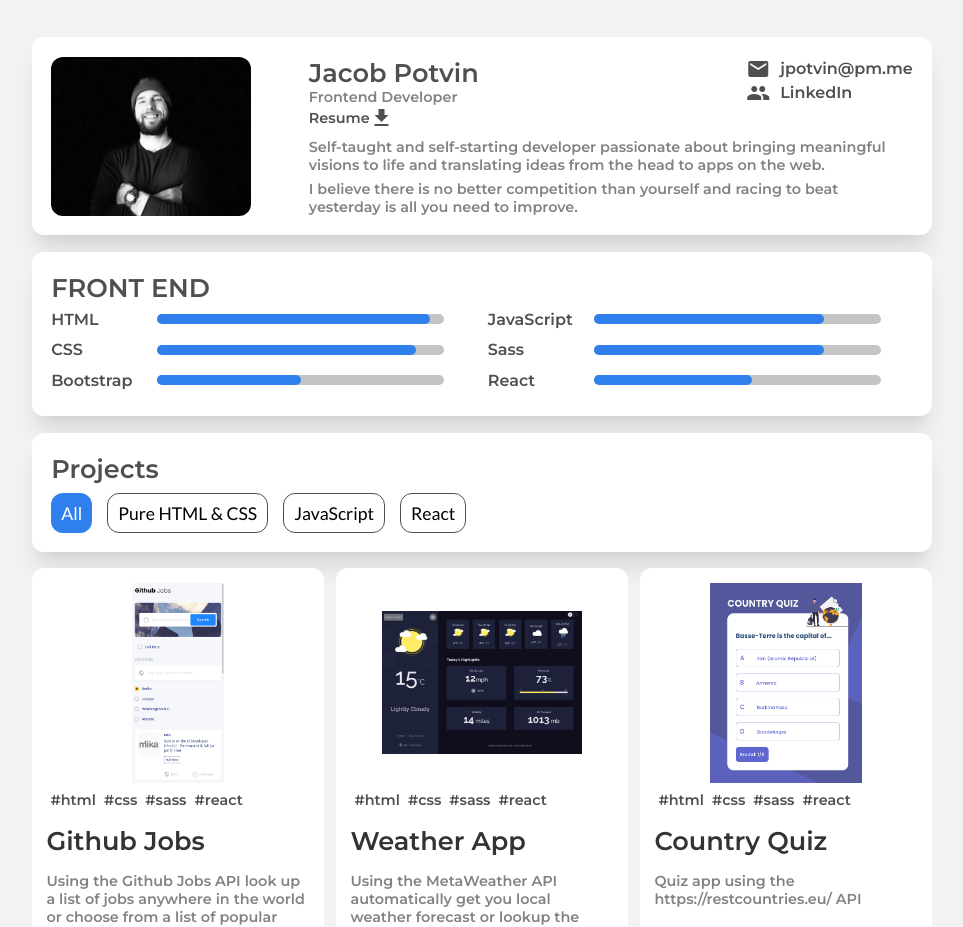
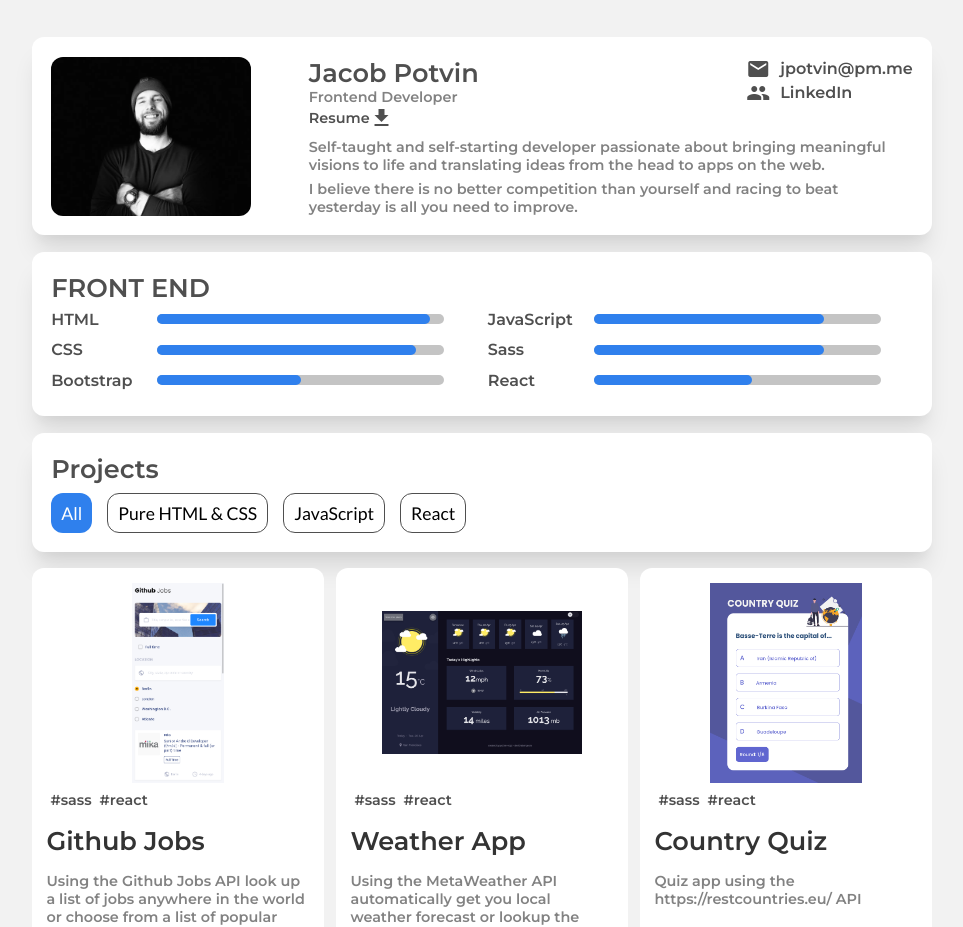
Before and after one commit to jpotvin-ezpz/personal-portfolio, a React (Create React App) app: page / in a window 1280 px wide. Shown: the top 927 px of the page, without its empty margins (158-1121 px from the left). Built offline with nearby package versions, Linux system fonts and the light colour scheme.

Commit message:
changing categorization for project filter

```diff
--- a/src/newProjectsList.jsx
+++ b/src/newProjectsList.jsx
@@ -11,7 +11,7 @@ function ProjectsList() {
       demo: 'https://succinct-snow.surge.sh/',
       code: 'https://github.com/jpotvin-ezpz/github-jobs',
       imgSrc: './pics/github-jobs.webp',
-      tagArr: ['html', 'css', 'sass', 'react'],
+      tagArr: ['sass', 'react'],
       id: 'github-jobs',
     },
     {
@@ -20,7 +20,7 @@ function ProjectsList() {
       demo: 'https://fragile-sink.surge.sh/',
       code: 'https://github.com/jpotvin-ezpz/weather-app',
       imgSrc: './pics/weather-app.webp',
-      tagArr: ['html', 'css', 'sass', 'react'],
+      tagArr: ['sass', 'react'],
       id: 'weather-app',
     },
     {
@@ -29,7 +29,7 @@ function ProjectsList() {
       demo: 'https://sable-badge.surge.sh/',
       code: 'https://github.com/jpotvin-ezpz/quiz-app',
       imgSrc: './pics/country-quiz.webp',
-      tagArr: ['html', 'css', 'sass', 'react'],
+      tagArr: ['sass', 'react'],
       id: 'country-quiz',
     },
     {
@@ -38,7 +38,7 @@ function ProjectsList() {
       demo: 'https://delirious-disgust.surge.sh/',
       code: 'https://github.com/jpotvin-ezpz/todo-app',
       imgSrc: './pics/todo-app.webp',
-      tagArr: ['html', 'css', 'sass', 'react'],
+      tagArr: ['sass', 'react'],
       id: 'todo-app',
     },
     {
@@ -47,7 +47,7 @@ function ProjectsList() {
       demo: 'https://vulgar-word.surge.sh/',
       code: 'https://github.com/jpotvin-ezpz/windbnb',
       imgSrc: './pics/windbnb.webp',
-      tagArr: ['html', 'css', 'sass', 'react'],
+      tagArr: ['sass', 'react'],
       id: 'windbnb',
     },
     {
@@ -56,7 +56,7 @@ function ProjectsList() {
       demo: 'https://codepen.io/jpotvin/pen/qBqgqdw',
       code: 'https://codepen.io/jpotvin/pen/qBqgqdw',
       imgSrc: './pics/pomodoro.webp',
-      tagArr: ['html', 'css', 'javascript', 'react'],
+      tagArr: ['javascript', 'react'],
       id: 'pomodoro',
     },
     {
@@ -65,7 +65,7 @@ function ProjectsList() {
       demo: 'https://codepen.io/jpotvin/pen/QWGzyrv',
       code: 'https://codepen.io/jpotvin/pen/QWGzyrv',
       imgSrc: './pics/calculator.webp',
-      tagArr: ['html', 'css', 'javascript', 'react'],
+      tagArr: ['javascript', 'react'],
       id: 'calc',
     },
     {
@@ -74,7 +74,7 @@ function ProjectsList() {
       demo: 'https://innocent-name.surge.sh/',
       code: 'https://github.com/jpotvin-ezpz/drum-machine',
       imgSrc: './pics/drum-machine.webp',
-      tagArr: ['html', 'css', 'javascript', 'react'],
+      tagArr: ['javascript', 'react'],
       id: 'drums',
     },
     {
@@ -83,7 +83,7 @@ function ProjectsList() {
       demo: 'https://diligent-body.surge.sh/',
       code: 'https://github.com/jpotvin-ezpz/markdown-previewer',
       imgSrc: './pics/markdown-previewer.webp',
-      tagArr: ['html', 'css', 'javascript', 'react'],
+      tagArr: ['javascript', 'react'],
       id: 'previewer',
     },
     {
@@ -92,7 +92,7 @@ function ProjectsList() {
       demo: 'https://useless-cause.surge.sh',
       code: 'https://github.com/jpotvin-ezpz/random-quote-machine',
       imgSrc: './pics/random-quote.webp',
-      tagArr: ['html', 'css', 'javascript', 'react'],
+      tagArr: ['javascript', 'react'],
       id: 'quote',
     },
     {
@@ -164,7 +164,7 @@ function ProjectsList() {
       demo: 'https://gusty-reward.surge.sh/',
       code: 'https://github.com/jpotvin-ezpz/website-for-creatives',
       imgSrc: './pics/creatives-website.webp',
-      tagArr: ['html', 'css', 'javascript'],
+      tagArr: ['javascript'],
       id: 'creatives',
     },
   ]);
```
